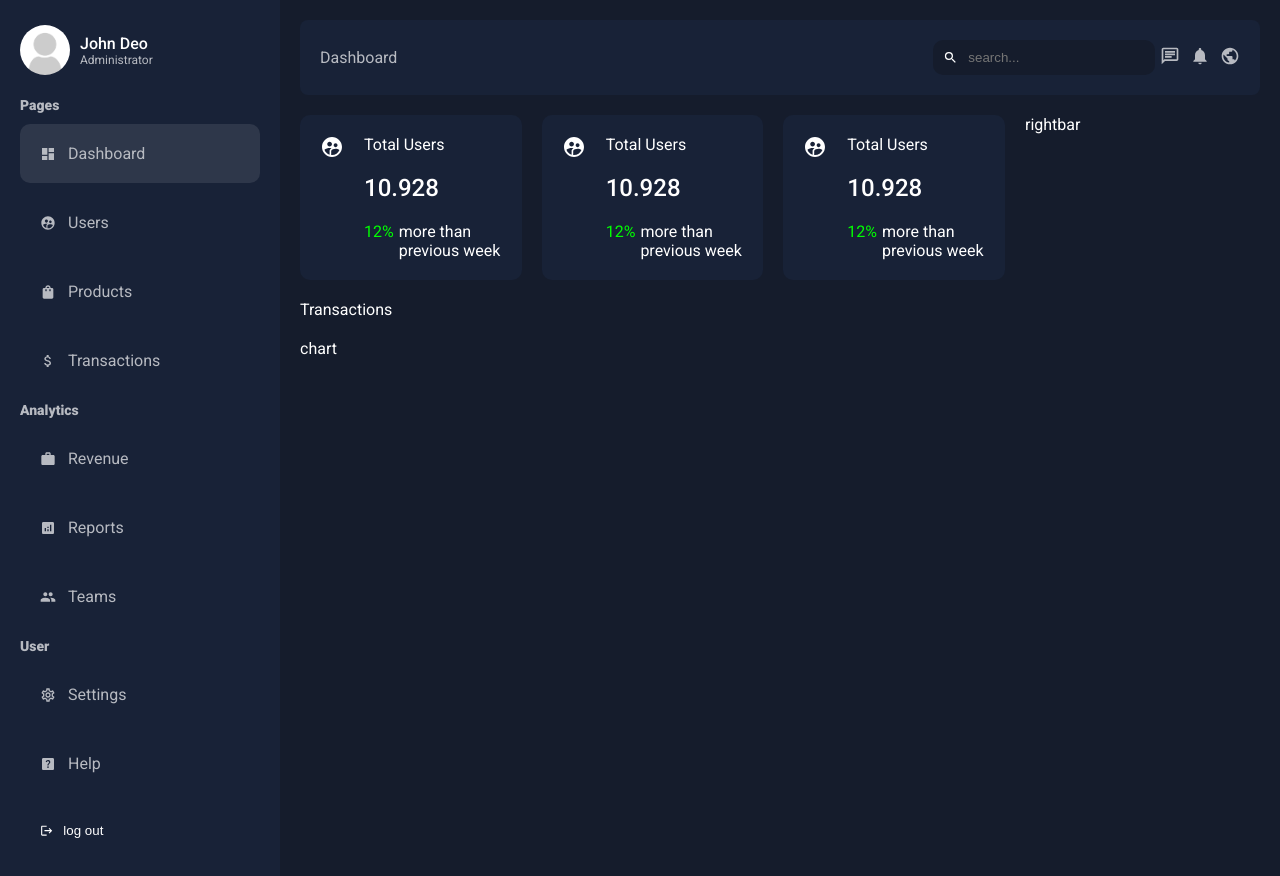
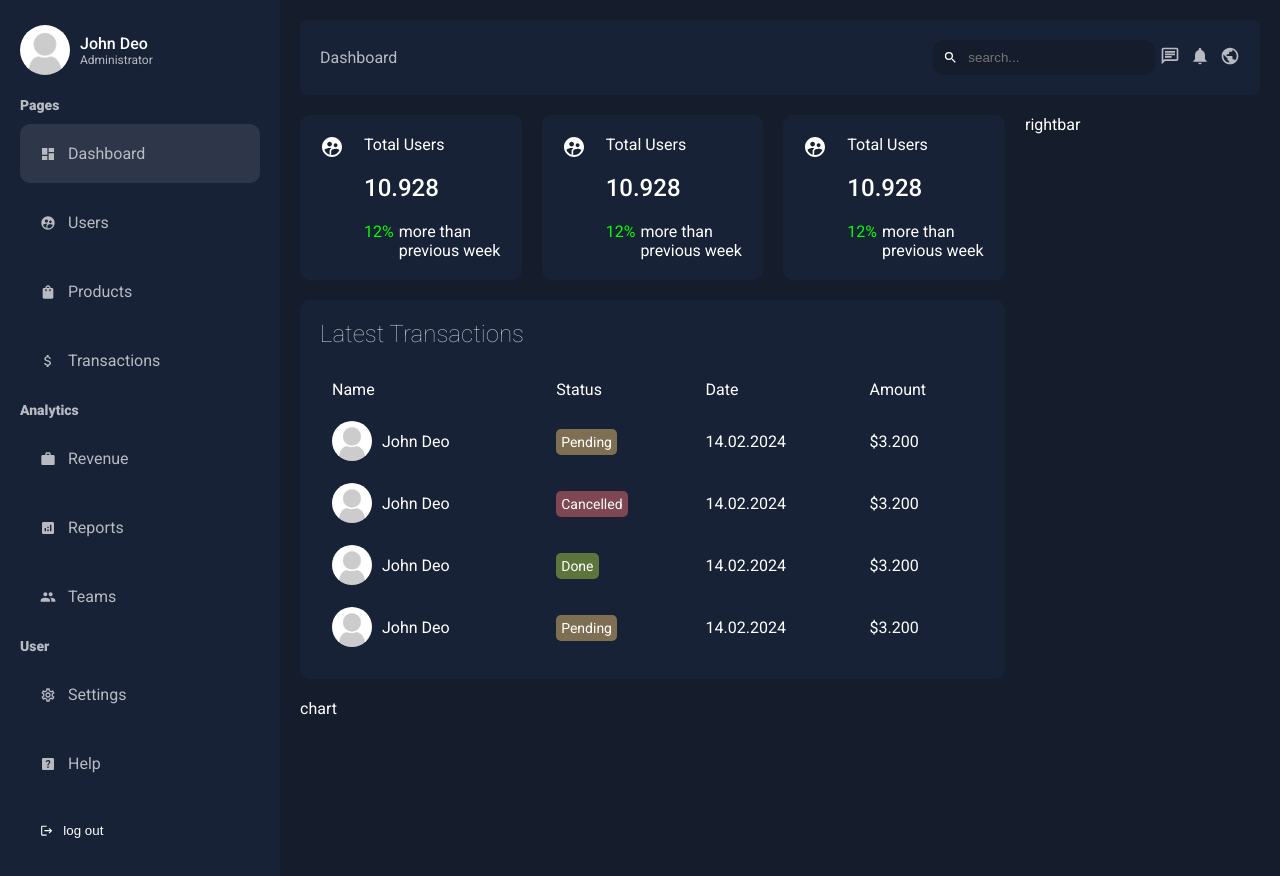
Before and after one commit to hjali7/admin-dashboard-next, a Next.js app in the folder admin-dashboard-next/: page /dashboard in a window 1280 px wide. Built offline with nearby package versions, Linux system fonts and the light colour scheme.

Commit message:
transactions section added

```diff
--- a/admin-dashboard-next/app/ui/dashboard/transactions/transactions.jsx
+++ b/admin-dashboard-next/app/ui/dashboard/transactions/transactions.jsx
@@ -1,7 +1,73 @@
-import React from 'react'
-
+import Image from 'next/image';
+import styles from './transactions.module.css';
 export default function Transactions() {
   return (
-    <div>Transactions</div>
-  )
-}
+    <div className={styles.container}>
+      <h2 className={styles.title}>Latest Transactions</h2>
+      <table className={styles.table}>
+        <thead>
+          <tr>
+            <td>Name</td>
+            <td>Status</td>
+            <td>Date</td>
+            <td>Amount</td>
+          </tr>
+        </thead>
+        <tbody>
+          <tr>
+            <td>
+              <div className={styles.user}>
+                <Image src="/assets/noavatar.png" alt='userAvatar' width={40} height={40} className={styles.userImage} />
+                John Deo
+              </div>
+            </td>
+            <td>
+              <span className={`${styles.status} ${styles.pending}`}>Pending</span>
+            </td>
+            <td>14.02.2024</td>
+            <td>$3.200</td>
+          </tr>
+          <tr>
+            <td>
+              <div className={styles.user}>
+                <Image src="/assets/noavatar.png" alt='userAvatar' width={40} height={40} className={styles.userImage} />
+              John Deo
+              </div>
+            </td>
+            <td>
+              <span className={`${styles.status} ${styles.cancelled}`}>Cancelled</span>
+            </td>
+            <td>14.02.2024</td>
+            <td>$3.200</td>
+          </tr>
+          <tr>
+            <td>
+              <div className={styles.user}>
+                <Image src="/assets/noavatar.png" alt='userAvatar' width={40} height={40} className={styles.userImage} />
+              John Deo
+              </div>
+            </td>
+            <td>
+              <span className={`${styles.status} ${styles.done}`}>Done</span>
+            </td>
+            <td>14.02.2024</td>
+            <td>$3.200</td>
+          </tr>
+          <tr>
+            <td>
+              <div className={styles.user}>
+                <Image src="/assets/noavatar.png" alt='userAvatar' width={40} height={40} className={styles.userImage} />
+              John Deo
+              </div>
+            </td>
+            <td>
+              <span className={`${styles.status} ${styles.pending}`}>Pending</span>
+            </td>
+            <td>14.02.2024</td>
+            <td>$3.200</td>
+          </tr>
+        </tbody>
+      </table>
+    </div>
+  );
+};
--- a/admin-dashboard-next/app/ui/dashboard/transactions/transactions.module.css
+++ b/admin-dashboard-next/app/ui/dashboard/transactions/transactions.module.css
@@ -0,0 +1,54 @@
+.container {
+    background-color:var(--bgSoft);
+    padding:20px;
+    border-radius: 10px;
+}
+
+.title {
+    color : var(--textSoft);
+    font-weight:200;
+    margin-bottom:20px;
+}
+
+.table {
+    width:100%;
+
+}
+
+.table td {
+    padding:10px;
+}
+
+.table tr:hover {
+    background-color:var(--bgHover)
+}
+
+.user{
+    display: flex;
+    align-items:center;
+    gap: 10px;
+}
+
+.userImage {
+    object-fit:contain;
+    border-radius:50%;
+}
+
+.status {
+    padding:5px;
+    border-radius:5px;
+    font-size:14px;
+    color:#fff;
+}
+
+.pending {
+    background-color:#f7cb7375;
+}
+
+.done {
+    background-color:#afd64475;
+}
+
+.cancelled {
+    background-color:#f7737375;
+}
```
